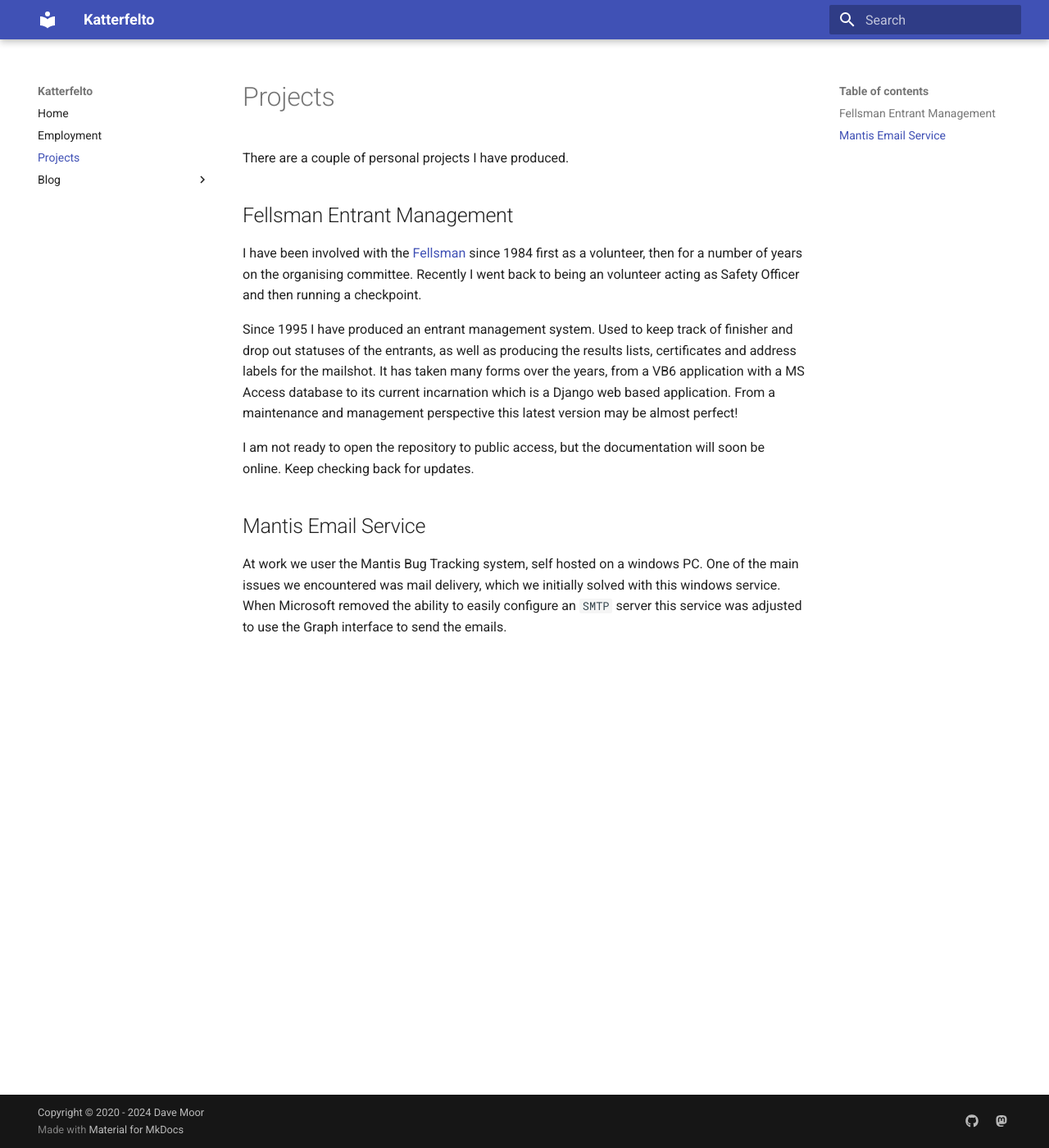
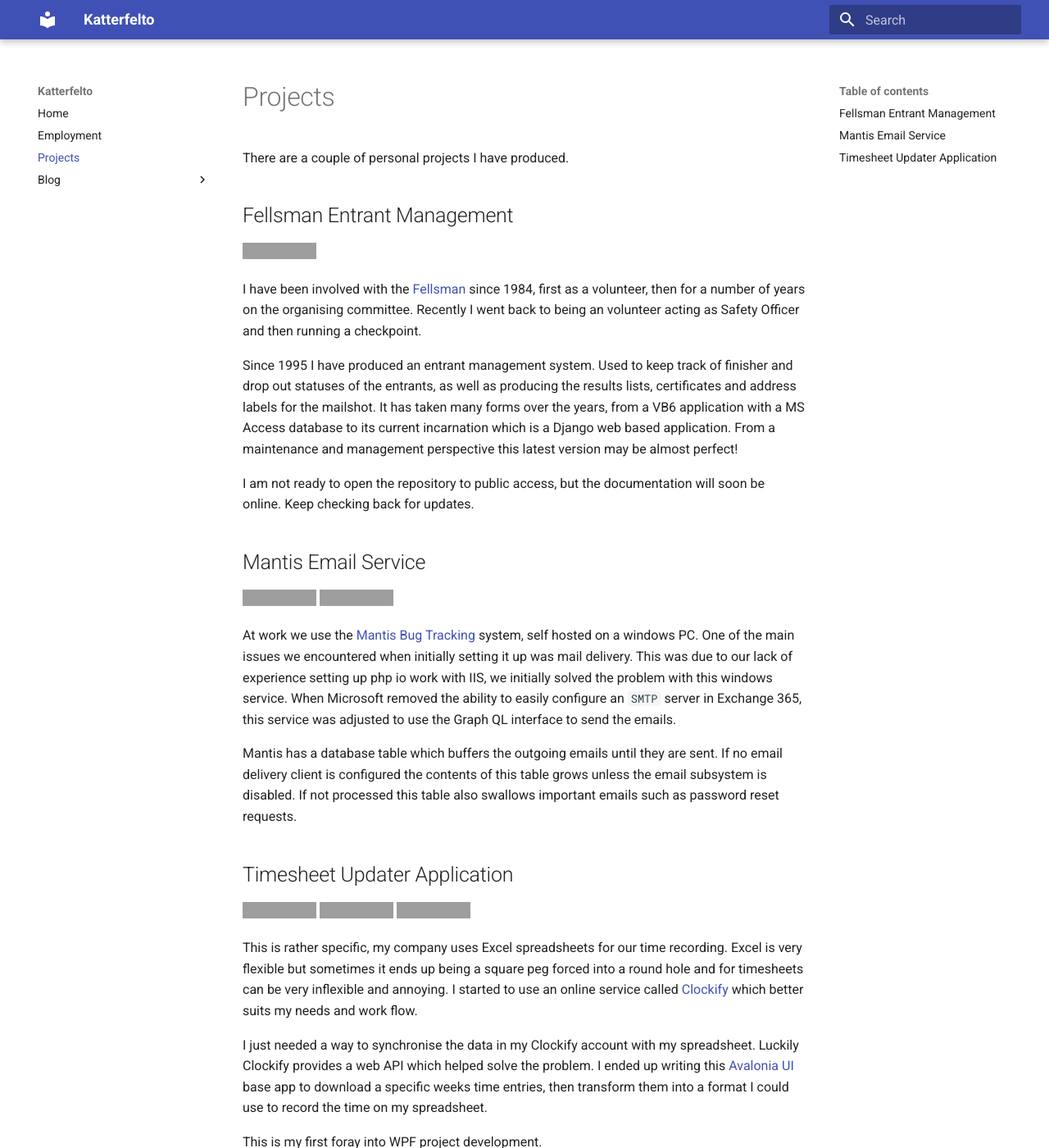
Before and after one commit to katterfelto/katterfelto.github.io, an MkDocs documentation site: the page built from docs/projects.md, in a window 1280 px wide and 1400 px high. Shown: the whole window at 82% size. Built offline with MkDocs 1.6.1 and Material for MkDocs 9.7.7, drawn with Linux system fonts in a browser that asks for light colours; grey boxes are pictures that could not be loaded.

Commit message:
projects page updates

```diff
--- a/docs/projects.md
+++ b/docs/projects.md
@@ -12,4 +15,18 @@ I am not ready to open the repository to public access, but the documentation wi
 
 ## Mantis Email Service
 
-At work we user the Mantis Bug Tracking system, self hosted on a windows PC. One of the main issues we encountered was mail delivery, which we initially solved with this windows service. When Microsoft removed the ability to easily configure an `SMTP` server this service was adjusted to use the Graph interface to send the emails.
+[![github repo](https://img.shields.io/badge/github-repository-blue?style=plastic&style=for-the-badge&logo=Github&logoColor=white)](https://github.com/katterfelto/MantisBTMailTask) [![github repo](https://img.shields.io/badge/.NET_core-v3.1-green?style=plastic)](https://dotnet.microsoft.com/)
+
+At work we use the [Mantis Bug Tracking](https://mantisbt.org/) system, self hosted on a windows PC. One of the main issues we encountered when initially setting it up was mail delivery. This was due to our lack of experience setting up php io work with IIS, we initially solved the problem with this windows service. When Microsoft removed the ability to easily configure an `SMTP` server in Exchange 365, this service was adjusted to use the Graph QL interface to send the emails.
+
+Mantis has a database table which buffers the outgoing emails until they are sent. If no email delivery client is configured the contents of this table grows unless the email subsystem is disabled. If not processed this table also swallows important emails such as password reset requests.
+
+## Timesheet Updater Application
+
+[![github repo](https://img.shields.io/badge/github-repository-blue?style=plastic&style=for-the-badge&logo=Github&logoColor=white)](https://github.com/katterfelto/TimesheetUpdate) [![github repo](https://img.shields.io/badge/.NET-v6.0-green?style=plastic)](https://dotnet.microsoft.com/) [![github repo](https://img.shields.io/badge/Avalonia-v11.0.6-green?style=plastic)](https://avaloniaui.net/)
+
+This is rather specific, my company uses Excel spreadsheets for our time recording. Excel is very flexible but sometimes it ends up being a square peg forced into a round hole and for timesheets can be very inflexible and annoying. I started to use an online service called [Clockify](https://clockify.me/) which better suits my needs and work flow.
+
+I just needed a way to synchronise the data in my Clockify account with my spreadsheet. Luckily Clockify provides a web API which helped solve the problem. I ended up writing this [Avalonia UI](https://avaloniaui.net/) base app to download a specific weeks time entries, then transform them into a format I could use to record the time on my spreadsheet.
+
+This is my first foray into WPF project development.
```
Also changed, not shown: other parts of docs/projects.md (+4 -1 lines).
